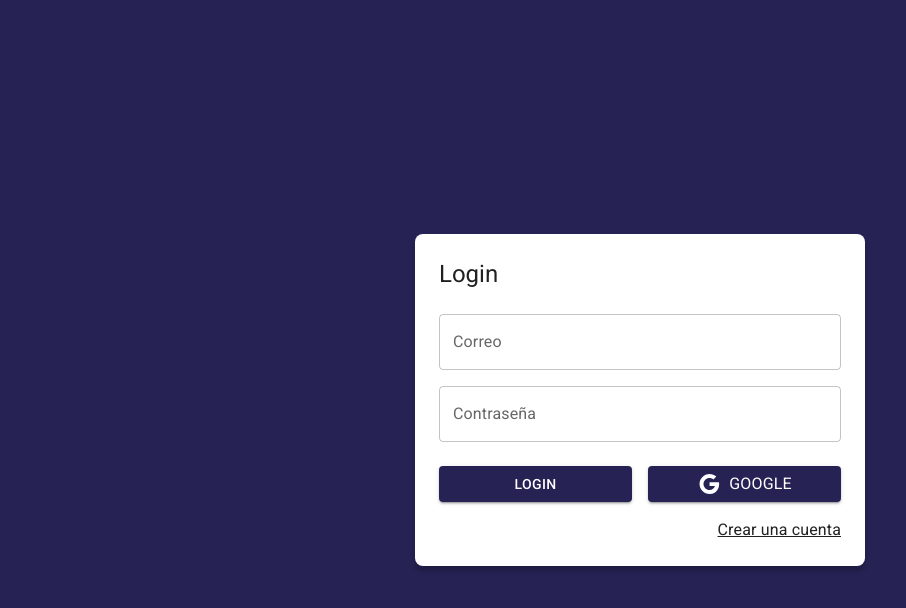
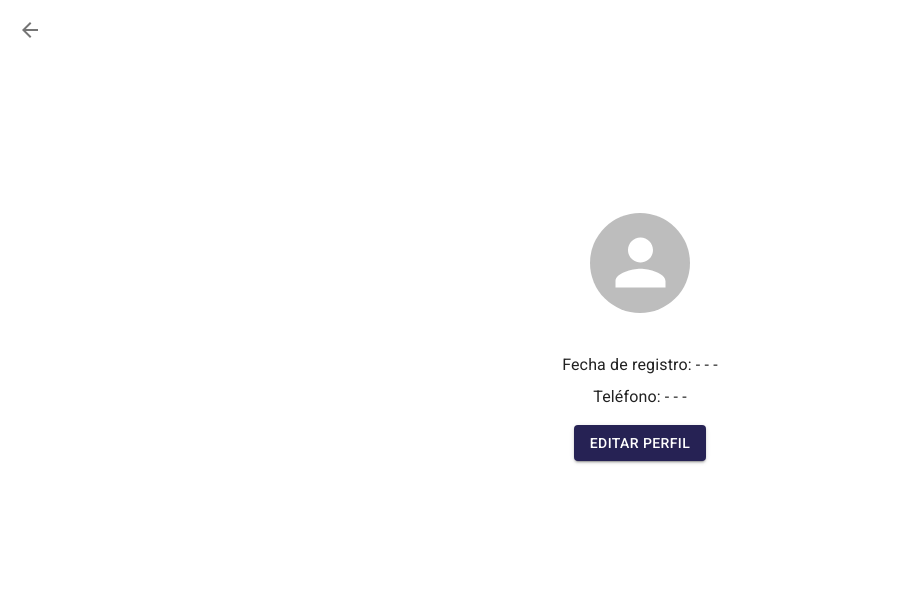
Before and after one commit to NMena06/JournalApp, a React (Vite) app: page /profile in a window 1280 px wide. Before the commit this address led to /auth/login. Shown: the top 608 px of the page, without its empty margins (0-906 px from the left). Built offline with nearby package versions, Linux system fonts and the light colour scheme; no server answers.

Commit message:
Ediciones de vistas y creacion de componente perfil

```diff
--- a/src/auth/layout/AuthLayout.jsx
+++ b/src/auth/layout/AuthLayout.jsx
@@ -1,36 +1,34 @@
 import { Grid, Typography } from '@mui/material';
-
+import cherryLogo from '../../../public/cherry-logo.png';
 
 export const AuthLayout = ({ children, title = '' }) => {
   return (
-
     <Grid
       container
-      spacing={ 0 }
+      spacing={0}
       direction="column"
       alignItems="center"
       justifyContent="center"
       sx={{ minHeight: '100vh', backgroundColor: 'primary.main', padding: 4 }}
     >
+      <Grid item xs={12} container justifyContent="center" sx={{ mb: 2 }}>
+        <img src={cherryLogo} alt="Cherry Logo" style={{ height: 100 }} />
+      </Grid>
 
-      <Grid item
+      <Grid
+        item
         className='box-shadow'
-       xs={ 3 }
+        xs={3}
         sx={{
           width: { sm: 450 },
           backgroundColor: 'white',
           padding: 3,
           borderRadius: 2
-        }}>
-
-          <Typography variant='h5' sx={{ mb: 1 }}>{ title }</Typography>
-
-
-            { children }
-
+        }}
+      >
+        <Typography variant='h5' sx={{ mb: 1 }}>{title}</Typography>
+        {children}
       </Grid>
-
     </Grid>
-
   )
 }
--- a/src/journal/components/NavBar.jsx
+++ b/src/journal/components/NavBar.jsx
@@ -1,23 +1,32 @@
+import { useState } from 'react';
 import { useDispatch, useSelector } from 'react-redux';
-import { AppBar, Grid, IconButton, Toolbar, Typography, Avatar } from '@mui/material';
+import { AppBar, Grid, IconButton, Toolbar, Typography, Avatar, Dialog, DialogTitle, DialogContent, DialogActions, Button } from '@mui/material';
 import { LogoutOutlined, MenuOutlined } from '@mui/icons-material';
-import { useNavigate } from 'react-router-dom';
+import { Link, useNavigate } from 'react-router-dom';
 import { startLogout } from '../../store/auth';
+import cherryLogo from '../../../public/cherry-logo.png'; // Asegúrate de que la ruta es correcta
 
 export const NavBar = ({ drawerWidth = 240, handleDrawerToggle }) => {
     const dispatch = useDispatch();
     const navigate = useNavigate();
     const { photoURL, displayName } = useSelector(state => state.auth);
 
+    const [openDialog, setOpenDialog] = useState(false);
+
+    const openProfileDialog = () => {
+        setOpenDialog(true);
+    };
+
+    const closeProfileDialog = () => {
+        setOpenDialog(false);
+    };
+
     const onLogout = () => {
         dispatch(startLogout());
-    }
-
-    // const goToProfile = () => {
-    //     navigate('/profile');
-    // }
+    };
 
     return (
+        <>
             <AppBar
                 position='fixed'
                 sx={{
@@ -36,16 +45,19 @@ export const NavBar = ({ drawerWidth = 240, handleDrawerToggle }) => {
                     </IconButton>
 
                     <Grid container direction='row' justifyContent='space-between' alignItems='center'>
-                    <Typography variant='h6' noWrap component='div'> SeguSocial </Typography>
+                        {/* <Typography variant='h6' noWrap component='div'> SeguSocial </Typography> */}
+                        <Grid item>
+                            <img src={cherryLogo} alt="Cherry Logo" style={{ height: 40, marginRight: 10 }} />
+                        </Grid>
 
                         <Grid item>
-                        <IconButton /*onClick={goToProfile}*/ sx={{ p: 0 }}>
+                            <IconButton sx={{ p: 0 }} onClick={openProfileDialog}>
                                 <Avatar alt={displayName} src={photoURL} />
                             </IconButton>
 
                             <IconButton
                                 color='error'
-                            onClick={ onLogout }
+                                onClick={onLogout}
                             >
                                 <LogoutOutlined />
                             </IconButton>
@@ -53,5 +65,18 @@ export const NavBar = ({ drawerWidth = 240, handleDrawerToggle }) => {
                     </Grid>
                 </Toolbar>
             </AppBar>
-    )
-}
+
+            {/* Profile Dialog */}
+            <Dialog open={openDialog} onClose={closeProfileDialog}>
+                <DialogTitle>{displayName}</DialogTitle>
+                <DialogContent>
+                <Link to="/profile" style={{ color: 'inherit', textDecoration: 'none' }}>Ir a perfil</Link>
+
+                </DialogContent>
+                <DialogActions>
+                    <Button onClick={closeProfileDialog}>Cerrar</Button>
+                </DialogActions>
+            </Dialog>
+        </>
+    );
+};
--- a/src/journal/components/ProfileView.jsx
+++ b/src/journal/components/ProfileView.jsx
@@ -1,20 +1,51 @@
-// import { Grid, Typography, Avatar } from '@mui/material';
-// import { useSelector } from 'react-redux';
+import React from 'react';
+import { Grid, Typography, Avatar, IconButton, Button } from '@mui/material';
+import { useSelector } from 'react-redux';
+import ArrowBackIcon from '@mui/icons-material/ArrowBack';
+import { useNavigate } from 'react-router-dom';
 
-// export const ProfileView = () => {
-//     const { displayName, email, photoURL } = useSelector(state => state.auth);
+const ProfileView = () => {
+    const { displayName, email, photoURL } = useSelector(state => state.auth);
+    const navigate = useNavigate();
 
-//     return (
-//         <Grid
-//             container
-//             direction="column"
-//             alignItems="center"
-//             justifyContent="center"
-//             sx={{ minHeight: 'calc(100vh - 110px)', padding: 3 }}
-//         >
-//             <Avatar alt={displayName} src={photoURL} sx={{ width: 100, height: 100, mb: 2 }} />
-//             <Typography variant="h4">{displayName}</Typography>
-//             <Typography variant="h6">{email}</Typography>
-//         </Grid>
-//     )
-// }
+    const handleHomeClick = () => {
+        navigate('/');
+    };
+
+    const handleEditProfile = () => {
+        // Implement edit profile functionality
+        console.log('Edit profile clicked');
+    };
+
+    return (
+        <Grid
+            container
+            direction="column"
+            alignItems="center"
+            justifyContent="center"
+            sx={{ minHeight: 'calc(100vh - 110px)', padding: 3 }}
+        >
+            <IconButton
+                sx={{ position: 'absolute', top: 10, left: 10 }}
+                onClick={handleHomeClick}
+                aria-label="back to home"
+            >
+                <ArrowBackIcon />
+            </IconButton>
+            <Avatar alt={displayName} src={photoURL} sx={{ width: 100, height: 100, mb: 2 }} />
+            <Typography variant="h4" sx={{ mb: 1 }}>{displayName}</Typography>
+            <Typography variant="h6" sx={{ mb: 2, color: 'text.secondary' }}>{email}</Typography>
+
+            {/* Detalles adicionales del perfil */}
+            <Typography variant="body1" sx={{ mb: 1 }}>Fecha de registro: - - -</Typography>
+            <Typography variant="body1" sx={{ mb: 2 }}>Teléfono: - - -</Typography>
+
+            {/* Botón para editar perfil */}
+            <Button variant="contained" onClick={handleEditProfile} sx={{ mb: 2 }}>
+                Editar perfil
+            </Button>
+        </Grid>
+    );
+};
+
+export default ProfileView;
--- a/src/journal/layout/JournalLayout.jsx
+++ b/src/journal/layout/JournalLayout.jsx
@@ -12,18 +12,23 @@ export const JournalLayout = ({ children }) => {
     };
 
     return (
-        <Box sx={{ display: 'flex' }} className='animate__animated animate__fadeIn animate__faster'>
+        <Box sx={{ display: 'flex', width: '100%' }} className='animate__animated animate__fadeIn animate__faster'>
             <NavBar drawerWidth={drawerWidth} handleDrawerToggle={handleDrawerToggle} />
-
             <SideBar drawerWidth={drawerWidth} mobileOpen={mobileOpen} handleDrawerToggle={handleDrawerToggle} />
 
             <Box
                 component='main'
-                sx={{ flexGrow: 1, p: 3 }}
+                sx={{
+                    flexGrow: 1,
+                    p: 3,
+                    display: 'flex',
+                    justifyContent: 'center'
+                }}
             >
-                <Toolbar />
-
-                {children}
+                <Box sx={{ width: '90%', maxWidth: '1200px' }}>
+                    <Toolbar />
+                    {children}
+                </Box>
             </Box>
         </Box>
     );
--- a/src/journal/views/NothingSelectedView.jsx
+++ b/src/journal/views/NothingSelectedView.jsx
@@ -1,11 +1,9 @@
-import { useSelector } from 'react-redux';
-import { Grid, Typography, TextField, Button, IconButton } from '@mui/material';
-import { UploadOutlined, SaveOutlined, DeleteOutline } from '@mui/icons-material';
+import { useSelector, useDispatch } from 'react-redux';
+import { Grid, Typography, TextField } from '@mui/material';
 import { format } from 'date-fns';
-import { useDispatch } from 'react-redux';
+import { StarOutline } from '@mui/icons-material';
 import { setActiveNote, startDeletingNote, startSaveNote, startUploadingFiles } from '../../store/journal';
 import { ImageGallery } from '../components';
-import { StarOutline } from '@mui/icons-material';
 
 export const NothingSelectedView = () => {
   const dispatch = useDispatch();
@@ -24,6 +22,12 @@ export const NothingSelectedView = () => {
       justifyContent="flex-start"
       sx={{ minHeight: 'calc(100vh - 110px)', backgroundColor: 'primary.main', borderRadius: 3, padding: 2 }}
     >
+      <Grid item xs={12} sx={{ mb: 2, width: '100%' }}>
+        <Typography variant='h6' noWrap component='div' sx={{ color: 'white', textAlign: 'left' }}>
+          Inicio
+        </Typography>
+      </Grid>
+
       {sortedNotes.length > 0 ? (
         sortedNotes.map(note => {
           const { id, title, body, date, imageUrls } = note;
@@ -58,21 +62,6 @@ export const NothingSelectedView = () => {
                 <Typography fontSize={20} fontWeight="light">
                   {dateString}
                 </Typography>
-                {/* <IconButton
-                  color="primary"
-                  onClick={() => document.getElementById(`fileInput-${id}`).click()}
-                >
-                  <UploadOutlined />
-                </IconButton>
-
-                <Button
-                  onClick={handleSaveNote}
-                  color="primary"
-                  sx={{ padding: 2 }}
-                >
-                  <SaveOutlined sx={{ fontSize: 30, mr: 1 }} />
-                  Guardar
-                </Button> */}
               </Grid>
 
               <Grid container>
--- a/src/router/AppRouter.jsx
+++ b/src/router/AppRouter.jsx
@@ -3,6 +3,8 @@ import { AuthRoutes } from '../auth/routes/AuthRoutes';
 import { JournalRoutes } from '../journal/routes/JournalRoutes';
 import { CheckingAuth } from '../ui/';
 import { useCheckAuth } from '../hooks';
+import ProfileView from '../journal/components/ProfileView';
+
 
 export const AppRouter = () => {
   const status = useCheckAuth();
@@ -19,6 +21,7 @@ export const AppRouter = () => {
           : <Route path="/auth/*" element={<AuthRoutes />} />
       }
 
+      <Route path="/profile" element={<ProfileView />}  />
       <Route path='/*' element={<Navigate to='/auth/login' />} />
     </Routes>
   )
```
Also changed, not shown: public/cherry-logo.png (added). Lines whose indentation alone changed are shown as unchanged.
